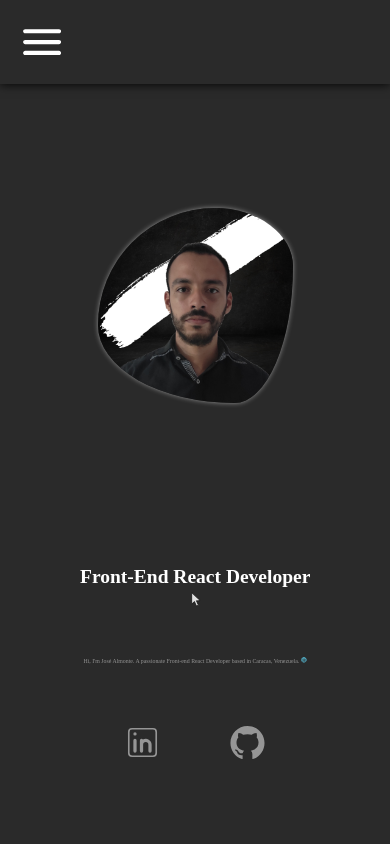
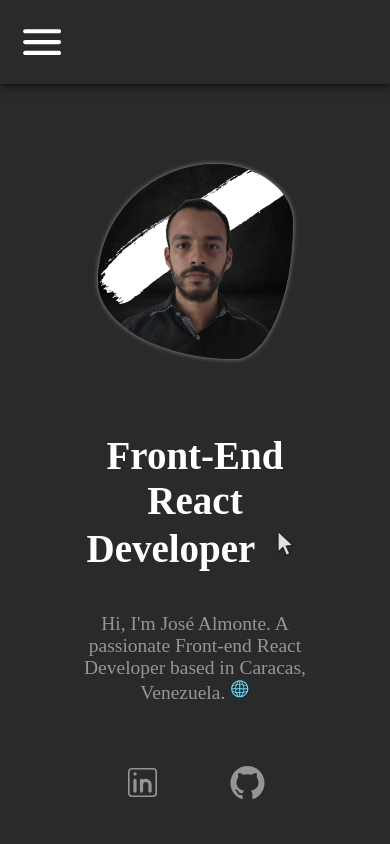
Before and after one commit to jose1Almonte/resume-2.0, a React (Vite) app: page / in a window 390 px wide. Shown: the top 844 px of the page. Built offline with nearby package versions, Linux system fonts and the light colour scheme; a web font is replaced by a local one.

Commit message:
home adjustments

```diff
--- a/src/components/Home/Home.jsx
+++ b/src/components/Home/Home.jsx
@@ -31,7 +31,7 @@ export default function Home() {
     <div className={`${"section"} ${Styles.firstSection}`} id='home'>
 
       <div className={Styles.firstElement}>
-        <h1>Front-End React Developer <FcCursor size={windowWidth/18}/> </h1>
+        <h1>Front-End React Developer <FcCursor size={windowWidth/divisorNumberForIcons}/> </h1>
         <h2>Hi, I&apos;m José Almonte. A passionate Front-end React Developer based in Caracas, Venezuela. <RxGlobe color='#61DBFB'/></h2>
 
         <div>
--- a/src/components/Home/Home.module.css
+++ b/src/components/Home/Home.module.css
@@ -92,4 +92,18 @@
         /* justify-self: center; */
         /* background-color: green; */
     }
+
+    .firstElement h1 {
+        font-size: 10vw;
+        font-weight: bold; /* Aumenta el grosor del texto */
+        margin: 0;
+    }
+
+    .firstElement h2 {
+        font-size: 5vw;
+        font-weight: 10;
+        color: rgba(255,255,255,0.5);
+        /* font-weight: bold; Aumenta el grosor del texto */
+        margin-top: 5vh;
+    }
 }
```
